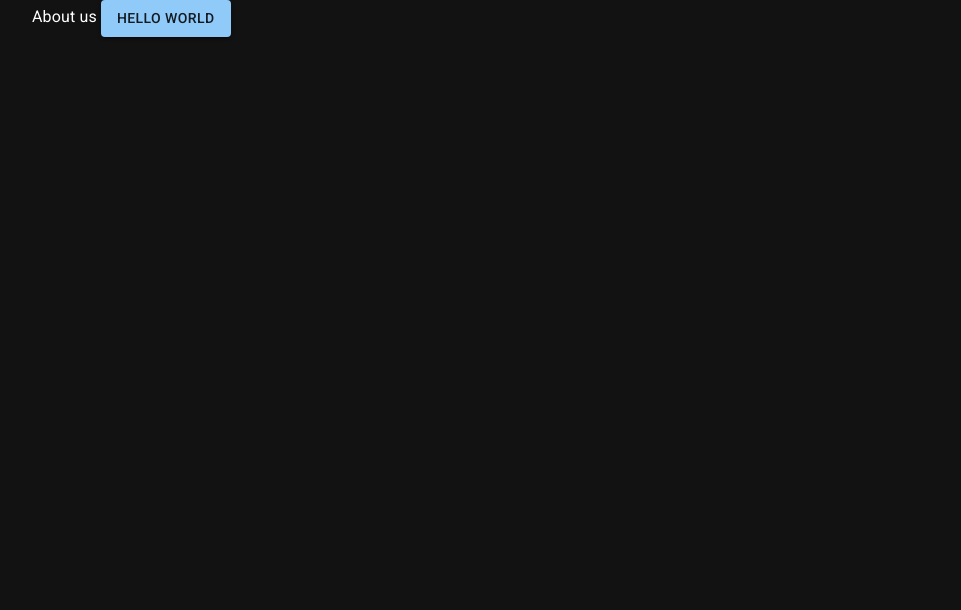
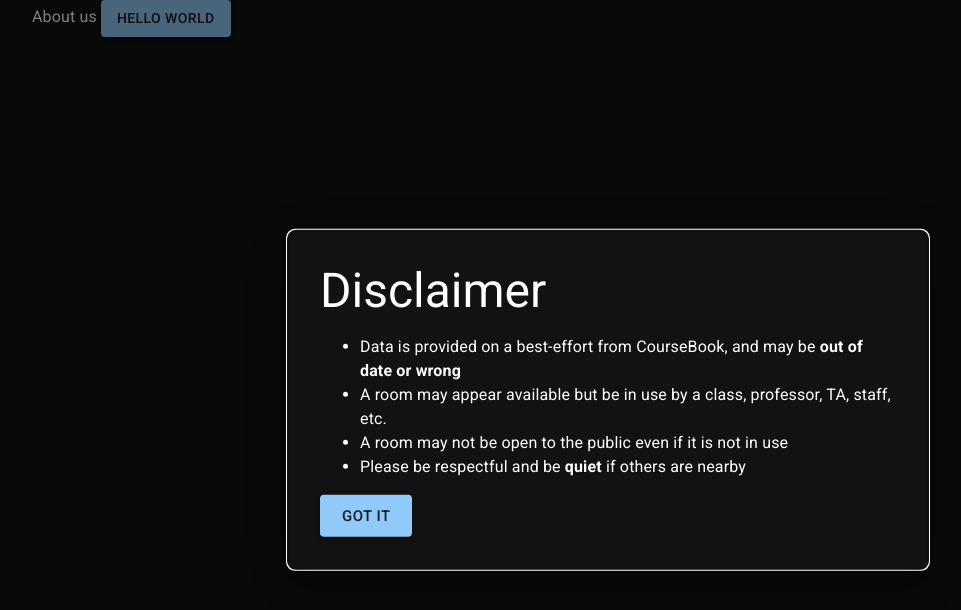
Before and after one commit to pmaxhogan/class-search, a Next.js app in the folder hosting/: page /about in a window 1280 px wide. Shown: the top 610 px of the page, without its empty margins (32-993 px from the left). Built offline with nearby package versions, Linux system fonts and the light colour scheme.

Commit message:
Make disclaimer global

```diff
--- a/hosting/components/Disclaimer.tsx
+++ b/hosting/components/Disclaimer.tsx
@@ -1,4 +1,4 @@
-import React from "react";
+import React, {useEffect} from "react";
 import Modal from "@mui/material/Modal";
 import Typography from "@mui/material/Typography";
 import Box from "@mui/material/Box";
@@ -17,7 +17,12 @@ const style = {
 };
 
 export default function Disclaimer() {
-    const [open, setOpen] = React.useState(localStorage.getItem("disclaimerAck") !== "true");
+    const [open, setOpen] = React.useState(false);
+
+    useEffect(() => {
+        setOpen(window.localStorage.getItem("disclaimerAck") !== "true");
+    }, []);
+
     const handleClose = () => {
         setOpen(false);
         localStorage.setItem("disclaimerAck", "true");
@@ -30,7 +35,7 @@ export default function Disclaimer() {
                 <Typography variant="h3" component="h2">
                     Disclaimer
                 </Typography>
-                <Typography>
+                <Typography component="div">
                     <ul>
                         <li>Data is provided on a best-effort from CourseBook, and may be <b>out of date or wrong</b>
                         </li>
--- a/hosting/pages/_app.tsx
+++ b/hosting/pages/_app.tsx
@@ -5,9 +5,10 @@ import '@fontsource/roboto/700.css';
 import Container from '@mui/material/Container';
 import {AdapterLuxon} from '@mui/x-date-pickers/AdapterLuxon';
 import {LocalizationProvider} from "@mui/x-date-pickers";
-import {Component} from "react";
+import React, {Component} from "react";
 import {ThemeProvider, createTheme} from "@mui/material/styles";
 import {CssBaseline} from "@mui/material";
+import Disclaimer from "../components/Disclaimer";
 
 const darkTheme = createTheme({
     palette: {
@@ -20,6 +21,7 @@ export default function MyApp({Component, pageProps}) {
         <Container>
             <LocalizationProvider dateAdapter={AdapterLuxon}>
                 <CssBaseline/>
+                <Disclaimer/>
                 <Component {...pageProps} />
             </LocalizationProvider>
         </Container>
--- a/hosting/pages/index.tsx
+++ b/hosting/pages/index.tsx
@@ -73,8 +73,6 @@ function IndexPage() {
 
     return (
         <main>
-            <Disclaimer/>
-
             <Stack direction="column" spacing={2}>
                 <Typography component="h1" variant="h1" sx={{textAlign: "center"}}>Study Room</Typography>
                 <Grid container spacing={2}>
```
